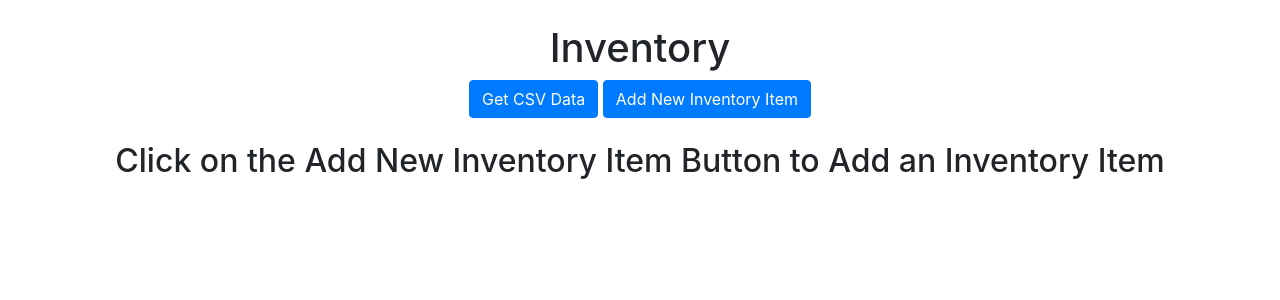
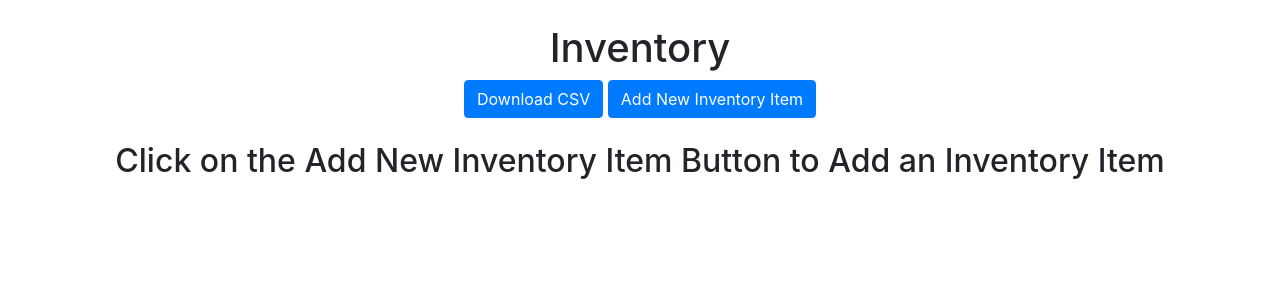
Before and after one commit to sidsharma3/Shopify-Backend-Challenge-2022, a Flask app: page / in a window 1280 px wide. Shown: the top 300 px of the page. Run offline with Flask 2, Linux system fonts and the light colour scheme; data that the repository does not hold is empty; parts of the project's set-up code (start-up, migrations or seed data) failed here and were passed over; some libraries are stand-ins or nearby versions.

Commit message:
Update inventoryList.html

```diff
--- a/application/templates/inventoryList.html
+++ b/application/templates/inventoryList.html
@@ -6,7 +6,7 @@
     <div class="container">
         <div class="row">
             <div class="col text-center">
-                <a href="/getProductData" class="btn btn-primary" >Get CSV Data</a>
+                <a href="/getProductData" class="btn btn-primary" >Download CSV</a>
                 <a href="/create" class="btn btn-primary">Add New Inventory Item</a>
             </div>
         </div>
```
